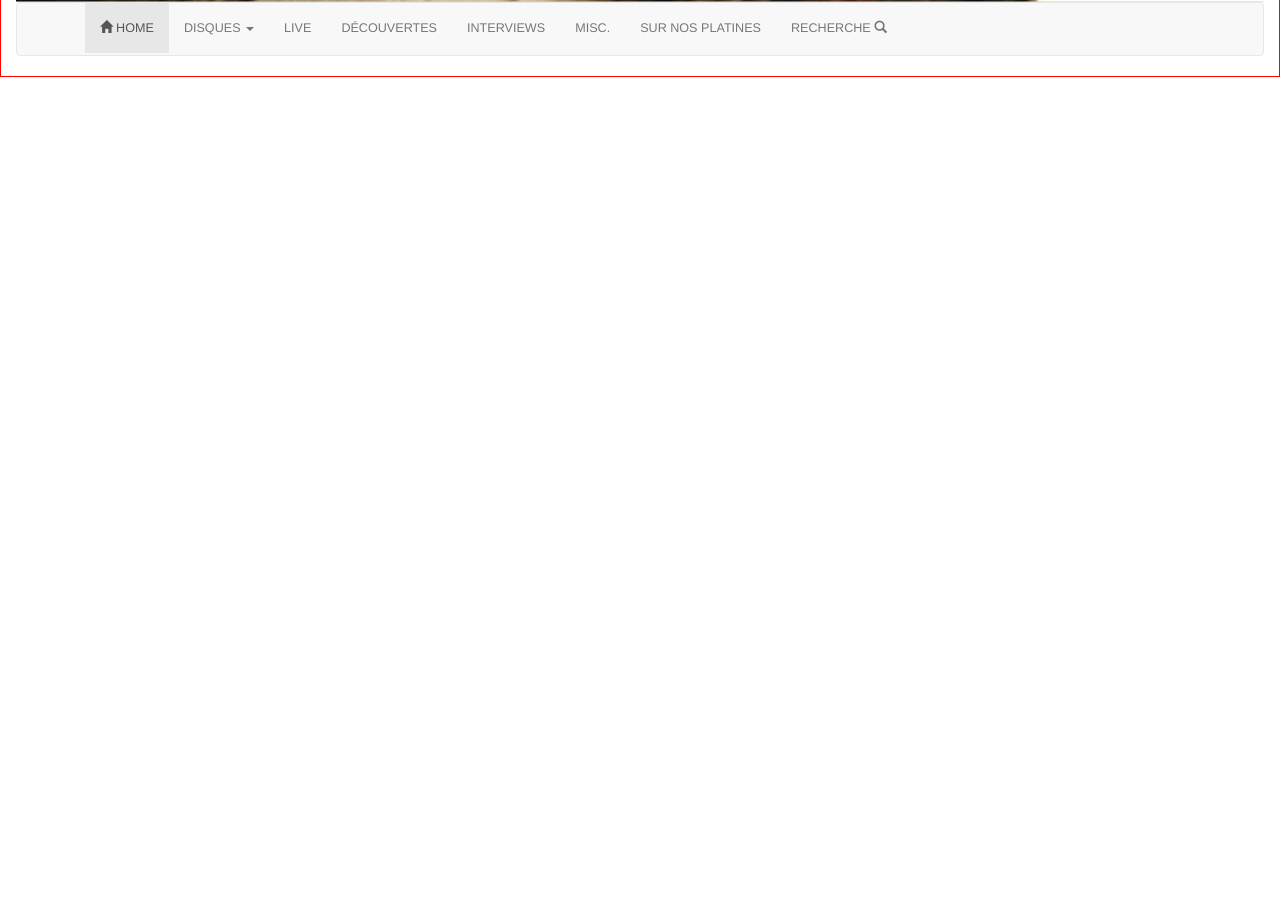
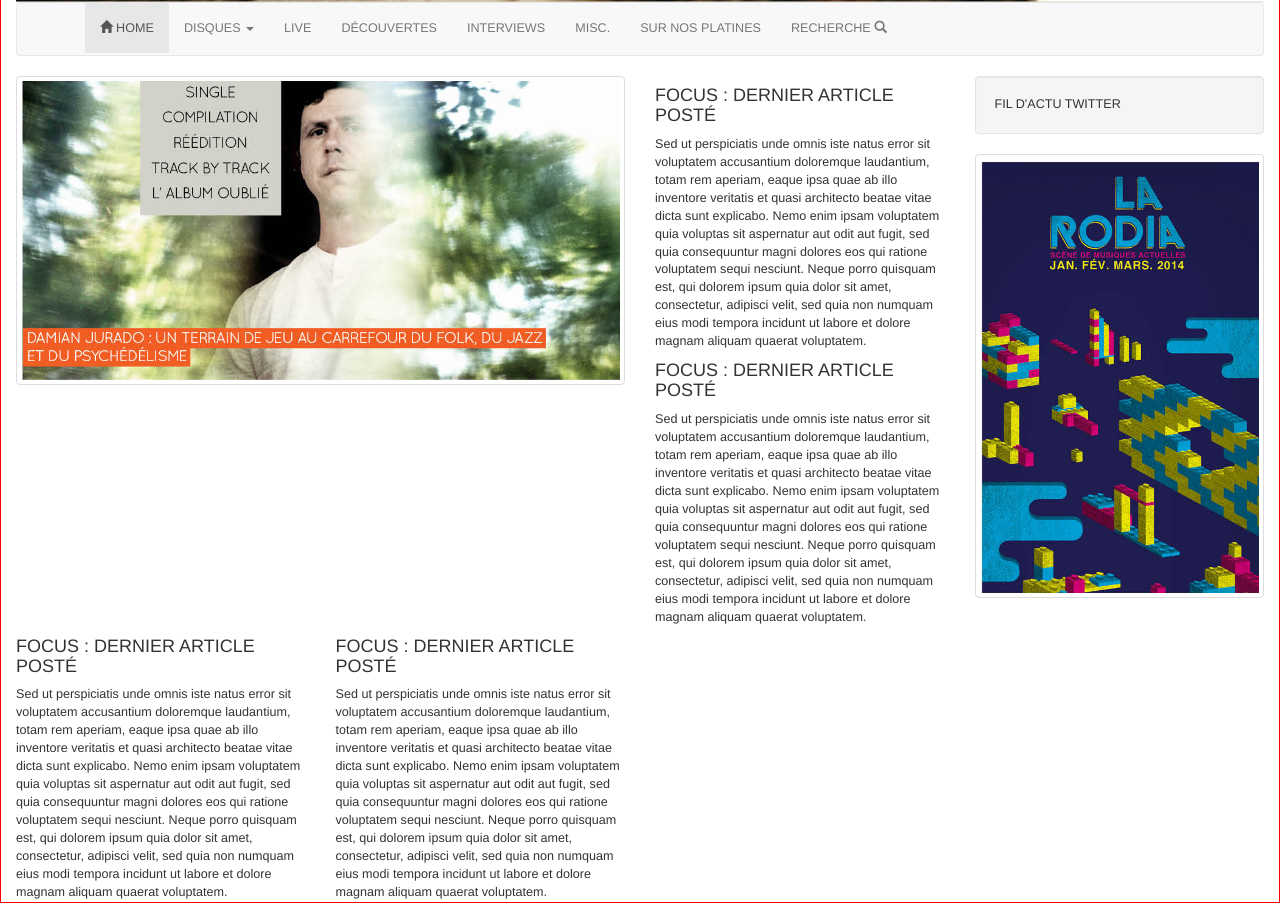
Before and after one commit to cedruck/sitory, a plain HTML site: page index.html in a window 1280 px wide. Shown: the part 213-1116 px from the top of the page. Before the commit the page ends 800 px from the top, so only its background shows below. Drawn offline with nearby package versions, Linux system fonts and the light colour scheme; grey boxes are pictures that could not be loaded.

Commit message:
CAMION  !!!

```diff
--- a/css/sr.css
+++ b/css/sr.css
@@ -9,6 +9,6 @@ body>.container {
 	height:214px;
 }
 
-.navbar-nav {
+.navbar-nav, .uppercase {
 	text-transform:uppercase;
 }
--- a/index.html
+++ b/index.html
@@ -51,7 +51,41 @@
 			  </div><!--/.nav-collapse -->
 			</div>
 		</div>
-
+		<div class="row">
+			<div class="col-md-9">
+				<div class="row">
+					<div class="col-md-8">
+						<a href="#" class="thumbnail">
+							<img src="images/article1.png" />
+						</a>
+					</div>
+					<div class="col-md-4">
+						<h4 class="uppercase">Focus : Dernier article posté</h4>
+						Sed ut perspiciatis unde omnis iste natus error sit voluptatem accusantium doloremque laudantium, totam rem aperiam, eaque ipsa quae ab illo inventore veritatis et quasi architecto beatae vitae dicta sunt explicabo. Nemo enim ipsam voluptatem quia voluptas sit aspernatur aut odit aut fugit, sed quia consequuntur magni dolores eos qui ratione voluptatem sequi nesciunt. Neque porro quisquam est, qui dolorem ipsum quia dolor sit amet, consectetur, adipisci velit, sed quia non numquam eius modi tempora incidunt ut labore et dolore magnam aliquam quaerat voluptatem.
+					</div>
+					<div class="col-md-4">
+						<h4 class="uppercase">Focus : Dernier article posté</h4>
+						Sed ut perspiciatis unde omnis iste natus error sit voluptatem accusantium doloremque laudantium, totam rem aperiam, eaque ipsa quae ab illo inventore veritatis et quasi architecto beatae vitae dicta sunt explicabo. Nemo enim ipsam voluptatem quia voluptas sit aspernatur aut odit aut fugit, sed quia consequuntur magni dolores eos qui ratione voluptatem sequi nesciunt. Neque porro quisquam est, qui dolorem ipsum quia dolor sit amet, consectetur, adipisci velit, sed quia non numquam eius modi tempora incidunt ut labore et dolore magnam aliquam quaerat voluptatem.
+					</div>
+					<div class="col-md-4">
+						<h4 class="uppercase">Focus : Dernier article posté</h4>
+						Sed ut perspiciatis unde omnis iste natus error sit voluptatem accusantium doloremque laudantium, totam rem aperiam, eaque ipsa quae ab illo inventore veritatis et quasi architecto beatae vitae dicta sunt explicabo. Nemo enim ipsam voluptatem quia voluptas sit aspernatur aut odit aut fugit, sed quia consequuntur magni dolores eos qui ratione voluptatem sequi nesciunt. Neque porro quisquam est, qui dolorem ipsum quia dolor sit amet, consectetur, adipisci velit, sed quia non numquam eius modi tempora incidunt ut labore et dolore magnam aliquam quaerat voluptatem.
+					</div>
+					<div class="col-md-4">
+						<h4 class="uppercase">Focus : Dernier article posté</h4>
+						Sed ut perspiciatis unde omnis iste natus error sit voluptatem accusantium doloremque laudantium, totam rem aperiam, eaque ipsa quae ab illo inventore veritatis et quasi architecto beatae vitae dicta sunt explicabo. Nemo enim ipsam voluptatem quia voluptas sit aspernatur aut odit aut fugit, sed quia consequuntur magni dolores eos qui ratione voluptatem sequi nesciunt. Neque porro quisquam est, qui dolorem ipsum quia dolor sit amet, consectetur, adipisci velit, sed quia non numquam eius modi tempora incidunt ut labore et dolore magnam aliquam quaerat voluptatem.
+					</div>
+				</div>
+			</div>
+			<div class="col-md-3">
+				<div class="well uppercase">
+					Fil d'actu twitter
+				</div>
+				<a href="#larodia" class="thumbnail">
+					<img src="images/larodia.png" />
+				</a>
+			</div>
+		</div>
 	</div>
     <!-- jQuery (necessary for Bootstrap's JavaScript plugins) -->
     <script src="https://ajax.googleapis.com/ajax/libs/jquery/1.11.0/jquery.min.js"></script>
```
Also changed, not shown: images/Article1.png (added), images/footer.png (added), images/larodia.png (added).
